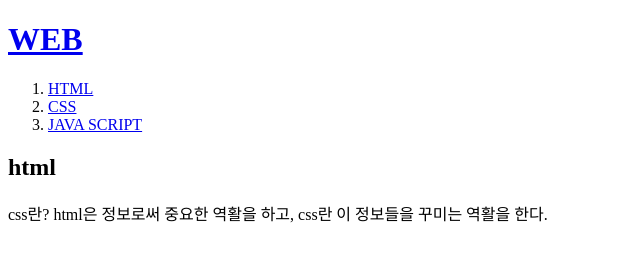
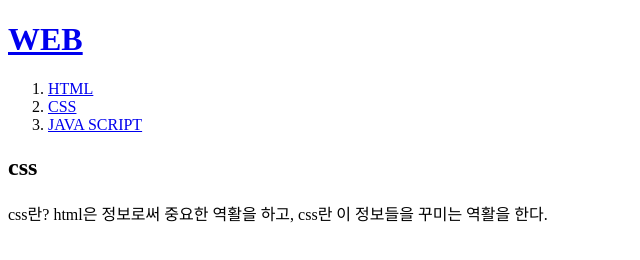
Before and after one commit to funlife7484/web1, a plain HTML site: page 2.html in a window 1280 px wide. Shown: the full height of the page, 0-640 px from the left. Drawn offline with Linux system fonts and the light colour scheme.

Commit message:
Add files via upload

```diff
--- a/2.html
+++ b/2.html
@@ -7,12 +7,12 @@
   <body>
     <h1> <a href="index.html"> WEB </a></h1>
     <ol>
-      <li> <a href="1.HTML"> HTML </a> </li>
+      <li> <a href="1.html"> HTML </a> </li>
       <li> <a href="2.html"> CSS </a> </li>
       <li> <a href="3.html">JAVA SCRIPT</a></li>
     </ol>
 
-    <h2>html</h2>
+    <h2>css</h2>
 
     <p> css란? html은 정보로써 중요한 역활을 하고, css란 이 정보들을 꾸미는 역활을 한다.
     </p>
```
Also changed, not shown: 1.html (+1 -1 lines), 3.html (+1 -1 lines), index.html (+1 -1 lines).
